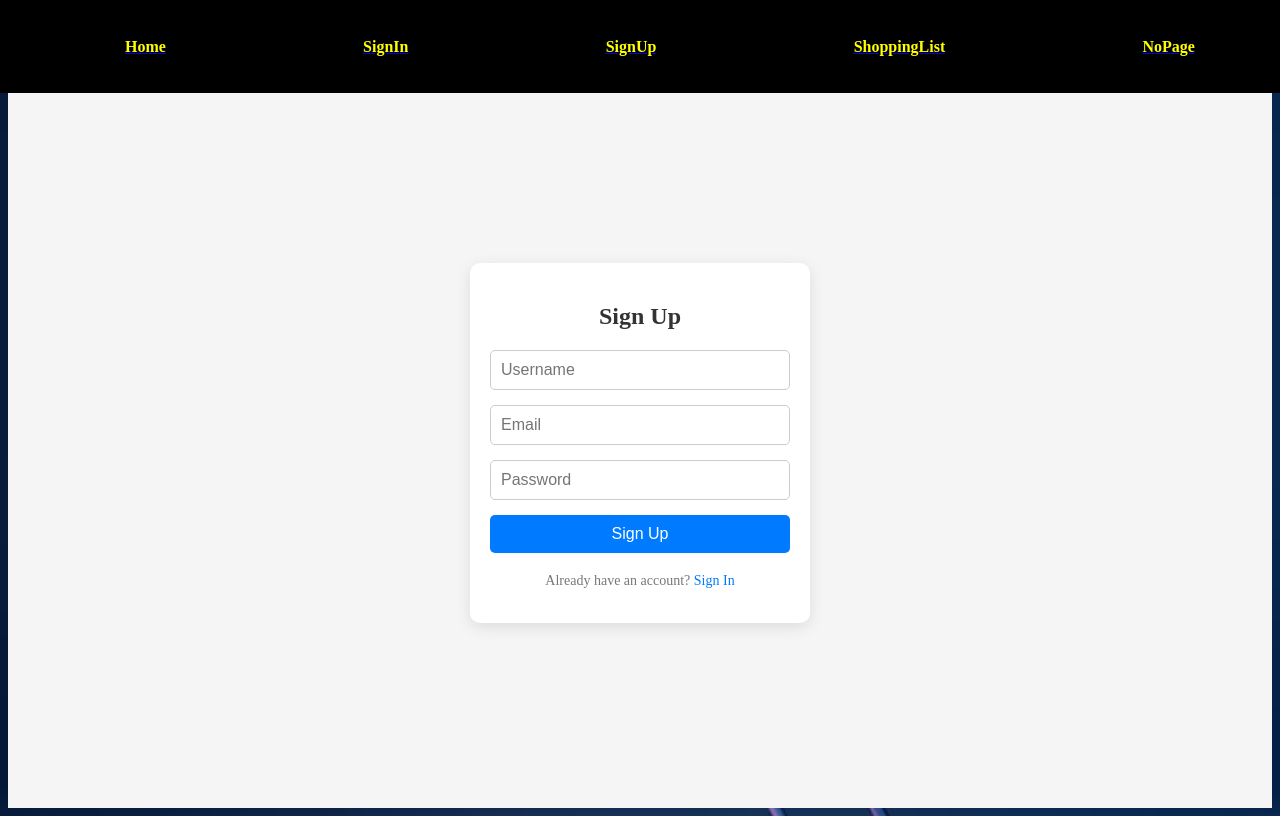
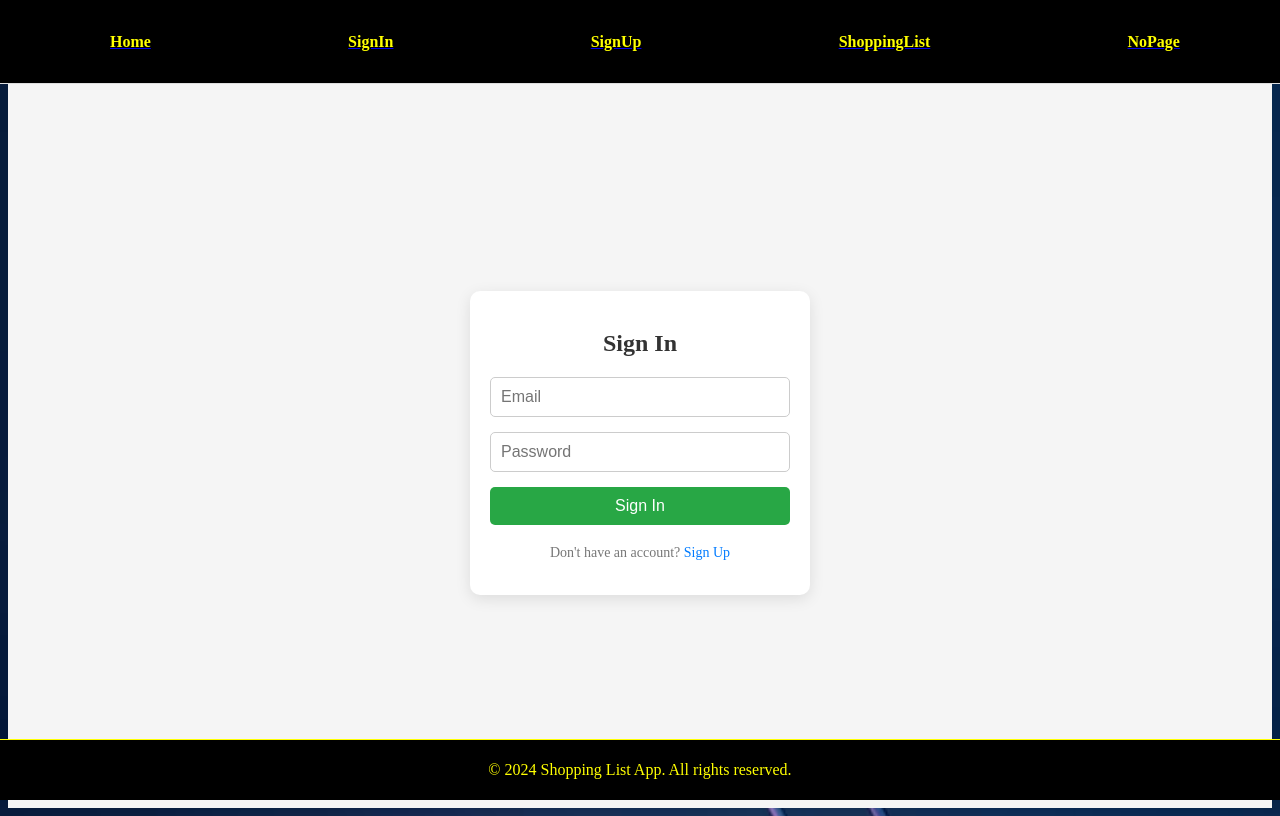
Before and after one commit to Thobani660/ShoppingListApp, a React (Vite) app in the folder client/: page /signIn in a window 1280 px wide. Built offline with nearby package versions, Linux system fonts and the light colour scheme.

Commit message:
feat : added a footer

```diff
--- a/client/src/App.jsx
+++ b/client/src/App.jsx
@@ -2,7 +2,7 @@ import React from 'react';
 import { BrowserRouter as Router, Route, Routes } from 'react-router-dom';
 import NavBar from './components/nav'
 import Home from './pages/homePage'; // Assuming LandingPage is in the same directory
-import SignUpForm from './pages/signUp';
+import SignInForm from './pages/signIn';
 import SignUp from './pages/signUp'; // Import your SignUp component
 import ShoppingList from './pages/shoppingList'; // Import your ShoppingList component
 import NoPage from './pages/noPage'; // Import a component for non-existing routes
@@ -15,7 +15,7 @@ function App() {
                 <div style={styles.contentContainer}>
                     <Routes>
                         <Route path="/" element={<Home />} />
-                        <Route path="/signin" element={<SignUpForm />} />
+                        <Route path="/signIn" element={<SignInForm />} />
                         <Route path="/signup" element={<SignUp />} />
                         <Route path="/shoppinglist" element={<ShoppingList />} />
                         <Route path="*" element={<NoPage />} /> {/* Fallback for unmatched routes */}
--- a/client/src/components/nav.jsx
+++ b/client/src/components/nav.jsx
@@ -1,23 +1,17 @@
-// NavBar.jsx
 import { Link } from 'react-router-dom';
 
 function NavBar() {
     const navStyle = {
-
         width: '100%',
         backgroundColor: 'black',
-        padding:'10%',
+        padding: '5px',
         borderBottom: '1px solid #ddd',
-        padding: '10px 20px',
         position: 'fixed',
         top: 0,
         left: 0,
-        borderBottom:"yellow",
-        border:"yellow",
-
-
         zIndex: 1000,  // Ensures it stays on top
     };
+
     const ulStyle = {
         listStyleType: 'none',
         margin: 0,
@@ -25,27 +19,39 @@ function NavBar() {
         display: 'flex',
         justifyContent: 'space-around',
         alignItems: 'center',
-        borderBottom:"yellow",
-        border:"yellow"
+    };
 
-    };
     const liStyle = {
         margin: '0 15px',
-        border: 'red'
+    };
 
-
+    const footerStyle = {
+        backgroundColor: 'black',
+        color: 'yellow',
+        textAlign: 'center',
+        padding: '5px 0',
+        position: 'fixed',
+        bottom: 0,
+        left: 0,
+        width: '100%',
+        borderTop: '1px solid yellow',
     };
 
     return (
+        <div>
             <nav style={navStyle}>
                 <ul style={ulStyle}>
-                <li style={liStyle}><Link to="/"><h4 style={{color:"yellow",borderBottom:"yellow"}}>Home</h4></Link></li>
+                    <li style={liStyle}><Link to="/"><h4 style={{color:"yellow"}}>Home</h4></Link></li>
                     <li style={liStyle}><Link to="/signin"><h4 style={{color:"yellow"}}>SignIn</h4></Link></li>
                     <li style={liStyle}><Link to="/signup"><h4 style={{color:"yellow"}}>SignUp</h4></Link></li>
                     <li style={liStyle}><Link to="/shoppinglist"><h4 style={{color:"yellow"}}>ShoppingList</h4></Link></li>
                     <li style={liStyle}><Link to="/noPage"><h4 style={{color:"yellow"}}>NoPage</h4></Link></li>
                 </ul>
             </nav>
+            <footer style={footerStyle}>
+                <p>© 2024 Shopping List App. All rights reserved.</p>
+            </footer>
+        </div>
     );
 }
 
--- a/client/src/pages/signIn.jsx
+++ b/client/src/pages/signIn.jsx
@@ -6,40 +6,40 @@ function SignInForm() {
   const [email, setEmail] = useState('');
   const [password, setPassword] = useState('');
   const [error, setError] = useState('');
-  const dispatch = useDispatch();
-  const isAuthenticated = useSelector((state) => state.auth.isAuthenticated);
+  // const dispatch = useDispatch();
+  // const isAuthenticated = useSelector((state) => state.auth.isAuthenticated);
 
-  const handleSubmit = (e) => {
-    e.preventDefault();
-    if (!email || !password) {
-      setError('Please fill in all fields');
-    } else {
-      dispatch(signInUser({ email, password }));
-      if (isAuthenticated) {
-        alert('Successfully signed in');
-      } else {
-        setError('Invalid email or password');
-      }
-    }
-  };
+  // const handleSubmit = (e) => {
+  //   e.preventDefault();
+  //   if (!email || !password) {
+  //     setError('Please fill in all fields');
+  //   } else {
+  //     dispatch(signInUser({ email, password }));
+  //     if (isAuthenticated) {
+  //       alert('Successfully signed in');
+  //     } else {
+  //       setError('Invalid email or password');
+  //     }
+  //   }
+  // };
 
   return (
     <div style={styles.container}>
       <h2 style={styles.header}>Sign In</h2>
-      {error && <p style={styles.error}>{error}</p>}
-      <form onSubmit={handleSubmit} style={styles.form}>
+      {/* {error && <p style={styles.error}>{error}</p>} */}
+      <form style={styles.form}>
         <input
           type="email"
           placeholder="Email"
           value={email}
-          onChange={(e) => setEmail(e.target.value)}
+          // onChange={(e) => setEmail(e.target.value)}
           style={styles.input}
         />
         <input
           type="password"
           placeholder="Password"
           value={password}
-          onChange={(e) => setPassword(e.target.value)}
+          // onChange={(e) => setPassword(e.target.value)}
           style={styles.input}
         />
         <button type="submit" style={styles.button}>
```
Lines whose indentation alone changed are shown as unchanged.
